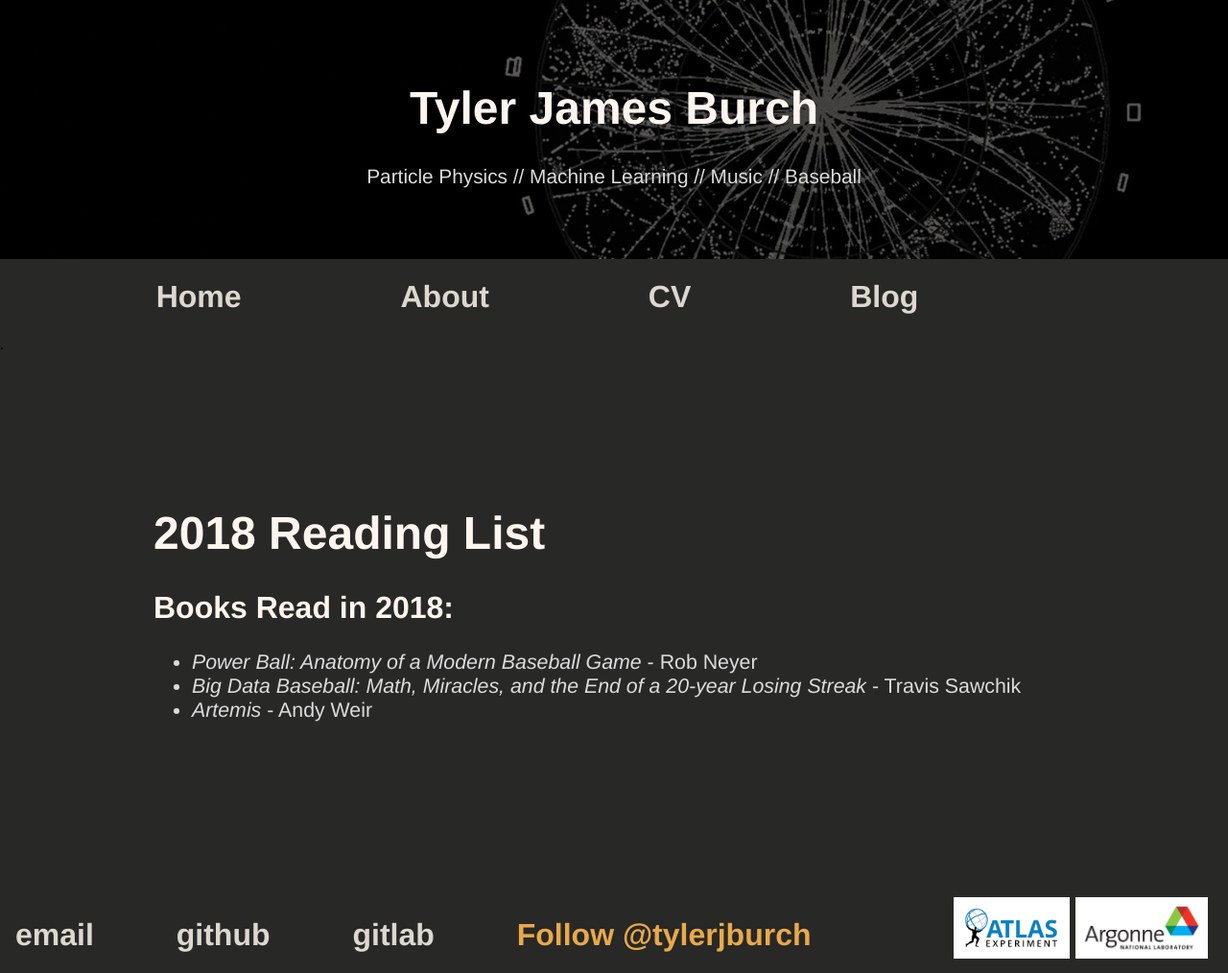
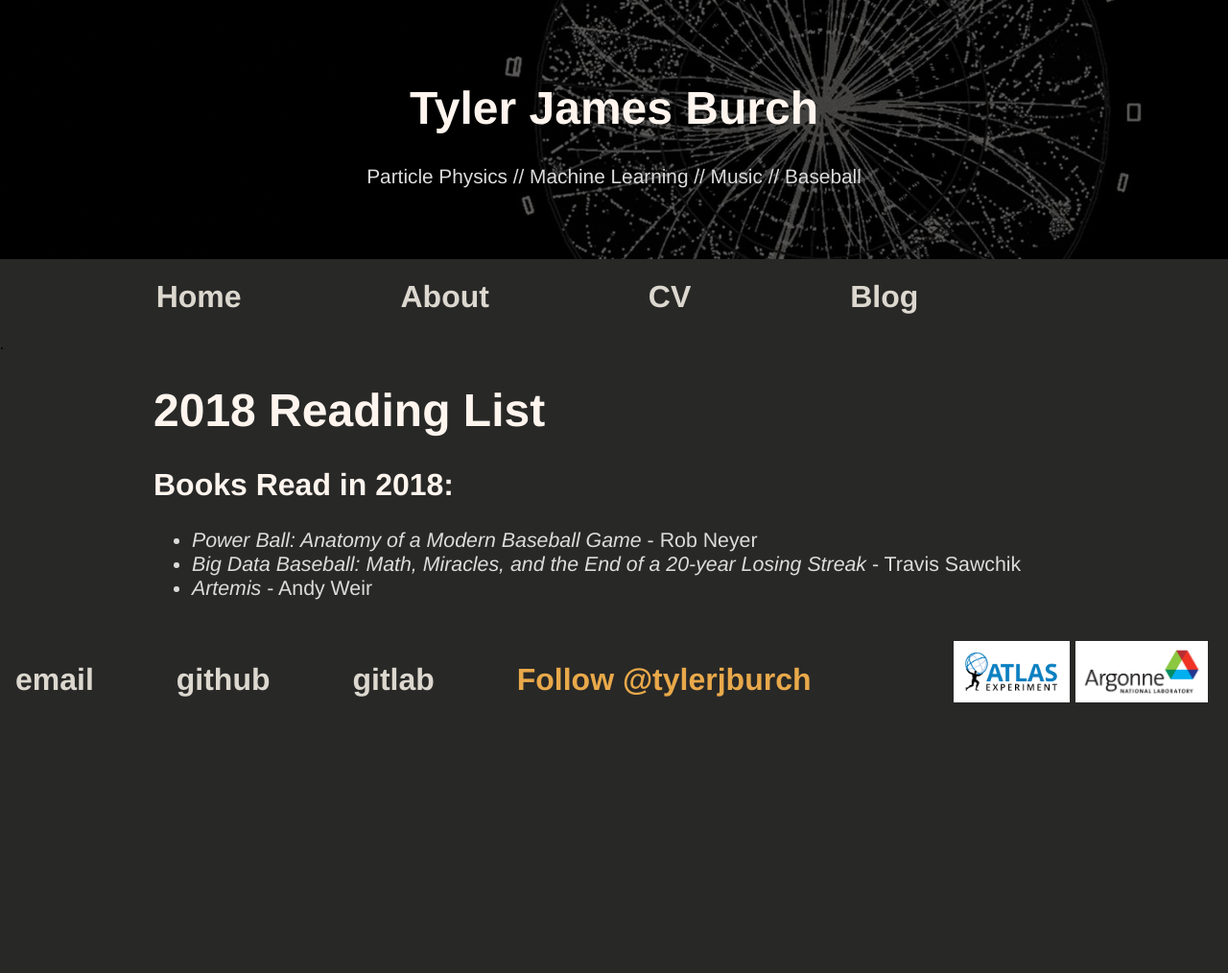
Before and after one commit to tjburch/tjburch.github.io, a Jekyll site: the page built from _other/2018readinglist.md, in a window 1280 px wide. Shown: the whole page at 96% size. Built offline with Jekyll 4.4.1, drawn with Linux system fonts in a browser that asks for light colours; comment, search, counter and statistics services are not loaded; after the commit the page ends 900 px from its top, so only the background shows below that.

Commit message:
Fix vertical padding in blog

```diff
--- a/css/blog.css
+++ b/css/blog.css
@@ -3,7 +3,7 @@
     background-color: #527ac2;
     font-size: 16pt;
     font-family:'Helvetica', 'Arial', 'Sans-Serif';
-    padding: 0.5em 1em 0.5em 1em;
+    /*padding: 0.5em 1em 0.5em 1em;*/
 
 }
 a{
@@ -44,7 +44,8 @@ ul{
     font-size: 16pt;
 }
 .blog-wrap{
-    margin:10em;
+    margin: 1em 10em 1em 10em;
+
 }
 .post-body{
     font-size: 14px;
```
